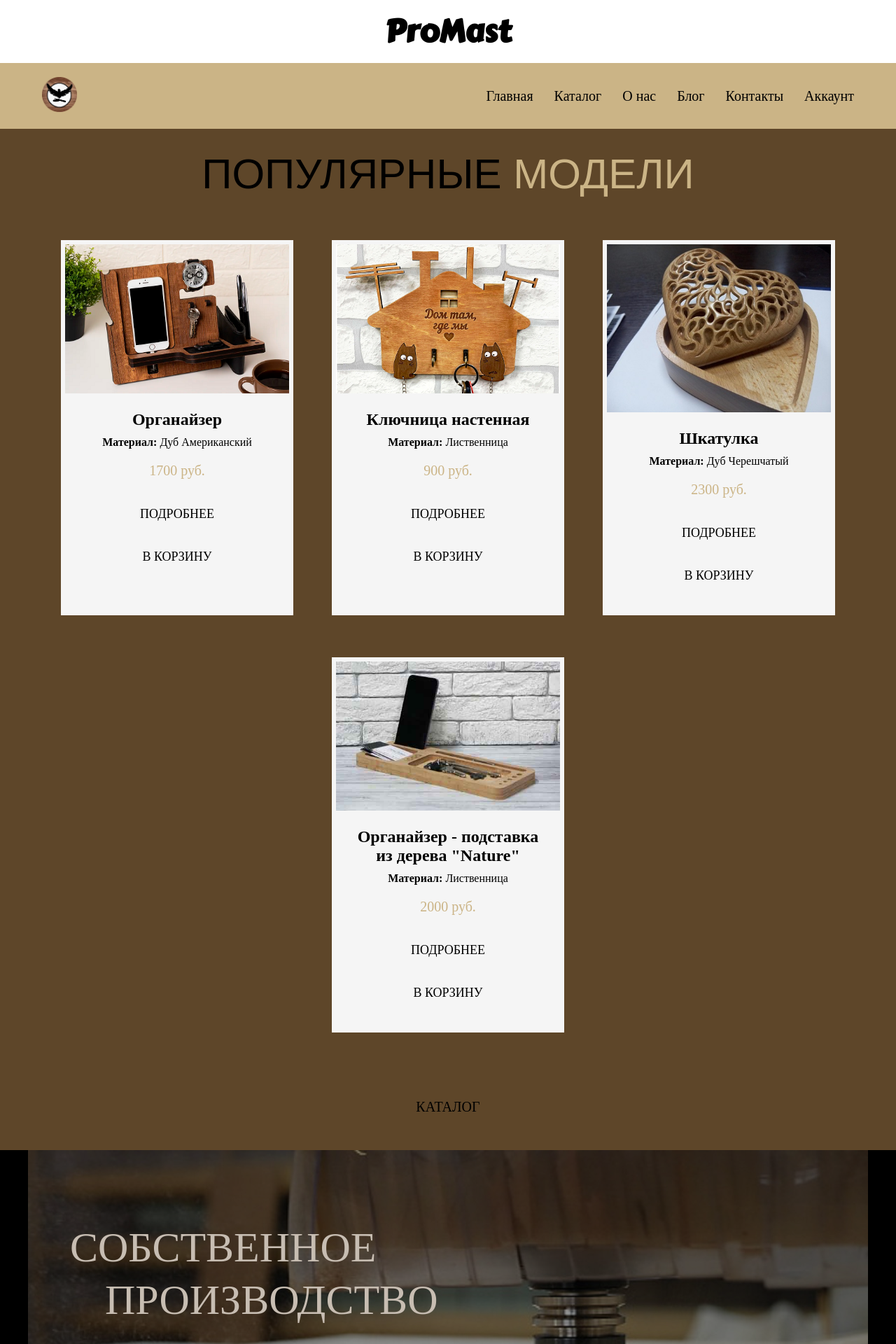
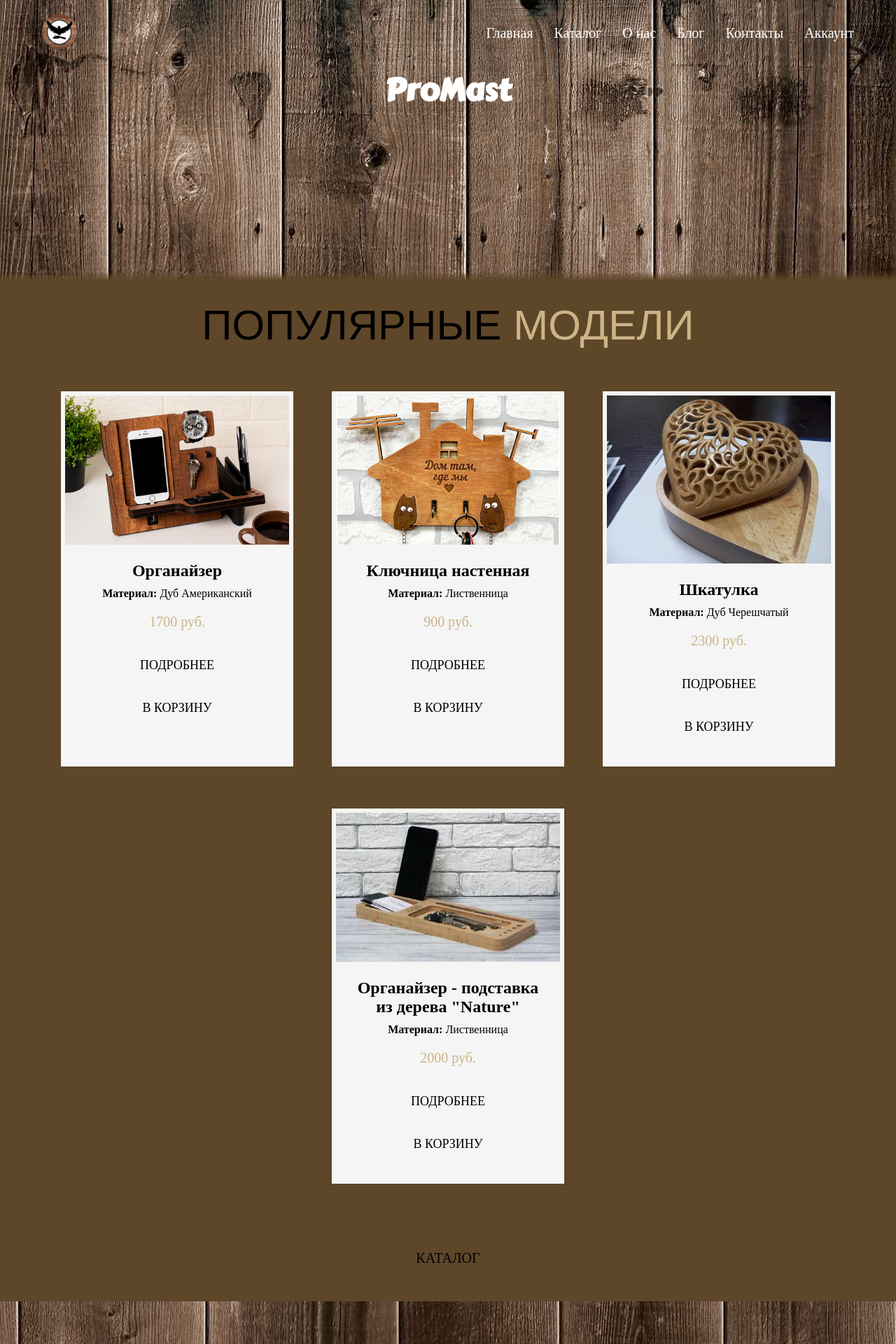
Before and after one commit to VyacheslavVS74/Project-thisis, a Django app: page / in a window 1280 px wide. Shown: the top 1920 px of the page at 70% size. Run offline with Django 4.2, Linux system fonts and the light colour scheme; data comes from the database, SQL or seed files in the repository.

Commit message:
06.05.2023

```diff
--- a/project/portfolio/static/css/style.css
+++ b/project/portfolio/static/css/style.css
@@ -27,21 +27,19 @@ body.lock {
 /*--------------------Обнуление, body--------------------*/
 
 /*--------------------Шапка--------------------*/
-#contact {
-    background: #fff;
-    max-width: 1200px;
-    margin: 0px auto;
-    margin-top: auto;
-    padding: 10px;
-}
 .name {
     font-size: 45px;
     font-family: 'Carter One', cursive;
     text-align: center;
+    color: #fff;
 }
 
 .header {
-    background-color: #CBB486;
+    /* background-color: #CBB486; */
+    background-image: url(../portfolio/fon1.jpg);
+    box-shadow: inset 0 -6px 10px #5E4629;
+    width: 100%;
+    min-height: 400px;
 }
 .container {
     max-width: 1200px;
@@ -166,13 +164,13 @@ body.lock {
 }
 
 .menu__link {
-    color: #000;
+    color: #fff;
     text-decoration: none;
     font-size: 20px;
 }
 
 .menu__link:hover {
-    border-bottom: 3px solid #000;
+    border-bottom: 3px solid #fff;
 }
 
 @media (max-width: 768px) {
@@ -188,7 +186,13 @@ body.lock {
 /*---------------------block__1------------------------ */
 
 .block__fon {
-    background: #000;
+    /* background: #000; */
+    background-image: url(../portfolio/fon1.jpg);
+    background-color: #c7b39b;
+    background-position: center;
+    width: 100%;
+    min-height: 600px;
+
     position: relative;
     text-align: center;
     color: #C7BDB2;
@@ -204,96 +208,9 @@ body.lock {
 
 .block__1_text {
     font-size: 60px;
-    position: absolute;
-    top: 105px;
-    left: 100px;
-}
-
-.block__1_text_1 {
-    font-size: 60px;
-    position: absolute;
-    top: 180px;
-    left: 150px;
-}
-
-@media (min-width: 768px) and (max-width: 1024px) {
-    .block__1_text {
-        font-size: 50px;
-        position: absolute;
-        top: 100px;
-        left: 30px;
-    }
-
-    .block__1_text_1 {
-        font-size: 50px;
-        position: absolute;
-        top: 180px;
-        left: 50px;
-    }
-}
-
-@media (min-width: 640px) and (max-width: 767px) {
-    .block__1_text {
-        font-size: 45px;
-        position: absolute;
-        top: 80px;
-        left: 15px;
-    }
-
-    .block__1_text_1 {
-        font-size: 45px;
-        position: absolute;
-        top: 140px;
-        left: 25px;
-    }
-}
-
-@media (min-width: 480px) and (max-width: 639px) {
-    .block__1_text {
-        font-size: 30px;
-        position: absolute;
-        top: 70px;
-        left: 15px;
-    }
-
-    .block__1_text_1 {
-        font-size: 30px;
-        position: absolute;
-        top: 105px;
-        left: 25px;
-    }
-}
-
-@media (min-width: 320px) and (max-width: 479px) {
-    .block__1_text {
-        font-size: 20px;
-        position: absolute;
-        top: 70px;
-        left: 15px;
-    }
-
-    .block__1_text_1 {
-        font-size: 20px;
-        position: absolute;
-        top: 100px;
-        left: 25px;
-    }
-}
-
-@media (max-width: 320px) {
-    .block__1_text {
-        font-size: 20px;
-        position: absolute;
-        top: 50px;
-        left: 15px;
-    }
-
-    .block__1_text_1 {
-        font-size: 20px;
-        position: absolute;
-        top: 70px;
-        left: 25px;
-    }
+    position:relative;
+    top: 80px;
+    /* left: 30px; */
 }
 
 /*---------------------block__1------------------------ */
@@ -302,6 +219,7 @@ body.lock {
 /* .content {
 
 } */
+
 .model {
     background: #5E4629;
 }
--- a/project/portfolio/templates/portfolio/base.html
+++ b/project/portfolio/templates/portfolio/base.html
@@ -8,11 +8,6 @@
 </head>
 <body>
 <div class="wrapper">
-    <div id="contact">
-        <div class="title">
-            <h1 class="name">ProMast</h1>
-        </div>
-    </div>
     <header class="header">
         <div class="container">
             <div class="header__row">
@@ -35,13 +30,17 @@
                     </nav>
                 </div>
             </div>
+            <div class="header__name">
+                <div class="title">
+                    <h1 class="name">ProMast</h1>
+                </div>
+            </div>
         </div>
     </header>
     <div class="content">
         {% block content %}
         {% endblock %}
     </div>
-
     <section class="footer">
         <div class="container">
             <div class="row">
@@ -61,10 +60,7 @@
             </div>
         </div>
 </section>
-
-
 </div>
-
 
 <script src="{% static 'js/script.js' %}"></script>
 </body>
--- a/project/portfolio/templates/portfolio/catalog.html
+++ b/project/portfolio/templates/portfolio/catalog.html
@@ -26,7 +26,7 @@
           <p><span class="material">Материал:</span> {{ work.material }}</p>
           <p class="price">{{ work.price }} руб.</p>
           <div class="btn">
-            <a href="">Подробнее</a>
+            <a href="{% url 'work-main' work.id %}">Подробнее</a>
           </div>
           <div class="btn">
             <a href="">В корзину</a>
--- a/project/portfolio/templates/portfolio/home.html
+++ b/project/portfolio/templates/portfolio/home.html
@@ -2,8 +2,6 @@
 {% load static %}
 
 {% block content %}
-
-
 <section class="model">
   <div class="container">
     <div class="hr-text">
@@ -52,11 +50,13 @@
 
 <section class="block__fon">
   <div class="container">
-    <div class="image"><img src="{% static 'portfolio/home_2.jpg' %}" alt="">
-      <div class="block__1_text">СОБСТВЕННОЕ</div>
-      <div class="block__1_text_1">ПРОИЗВОДСТВО</div>
+    <div class="image">
+      <div class="block__1_text">СОБСТВЕННОЕ<br>ПРОИЗВОДСТВО</div>
+
     </div>
+    <div class="image-txt">
 
+    </div>
   </div>
 </section>
 
--- a/project/portfolio/urls.py
+++ b/project/portfolio/urls.py
@@ -4,4 +4,5 @@ from . import views
 urlpatterns = [
     path('', views.home, name='home'),
     path('catalog/', views.catalog, name='catalog'),
+    path('work-main/<str:pk>/', views.work_main, name='work-main'),
 ]
--- a/project/portfolio/views.py
+++ b/project/portfolio/views.py
@@ -18,3 +18,11 @@ def catalog(request):
         'search_query': search_query,
     }
     return render(request, 'portfolio/catalog.html', context)
+
+
+def work_main(request, pk):
+    work_obj = Works.objects.get(id=pk)
+    context = {
+        'work': work_obj,
+    }
+    return render(request, 'portfolio/work_main.html', context)
```
Also changed, not shown: project/portfolio/templates/portfolio/work_main.html (added, +11 -0 lines), project/portfolio/static/portfolio/fon1.jpg (added), project/portfolio/static/portfolio/header_fon.jpg (added), project/portfolio/static/portfolio/home_2.jpg (deleted).
